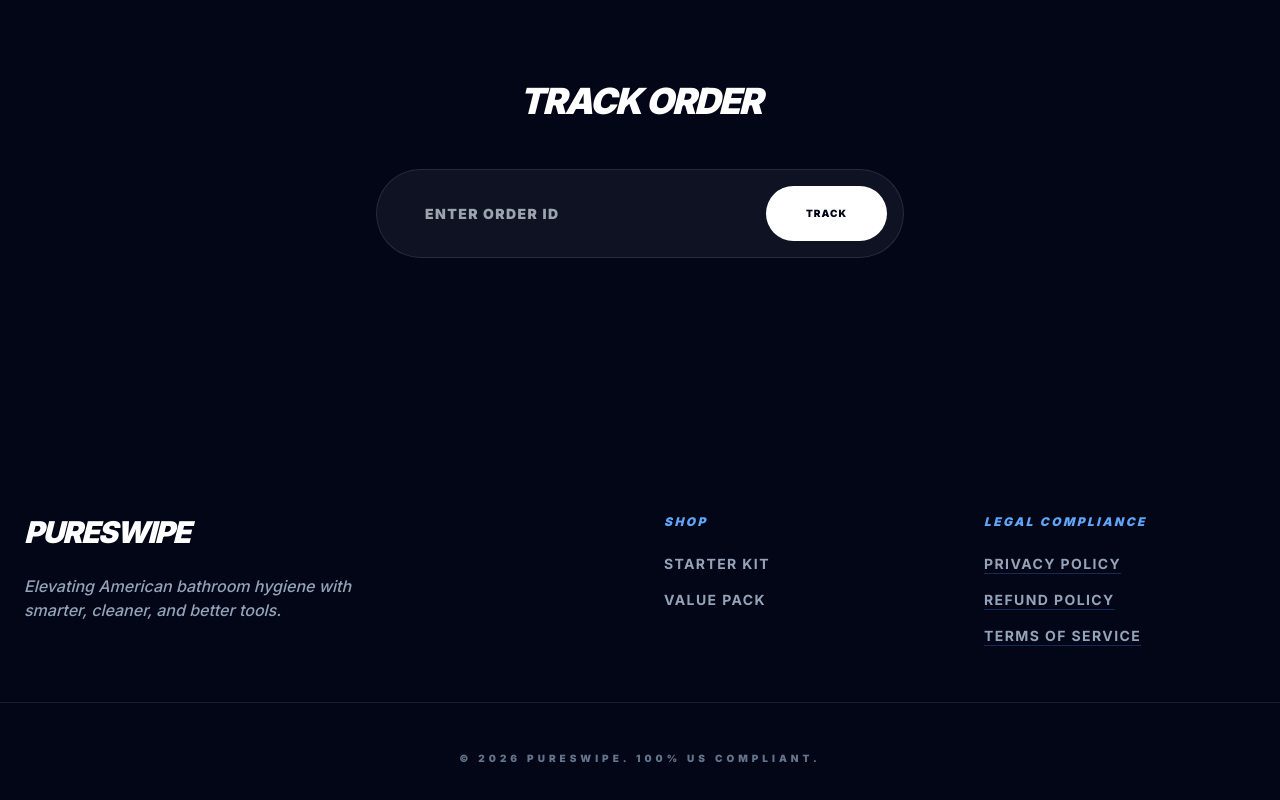
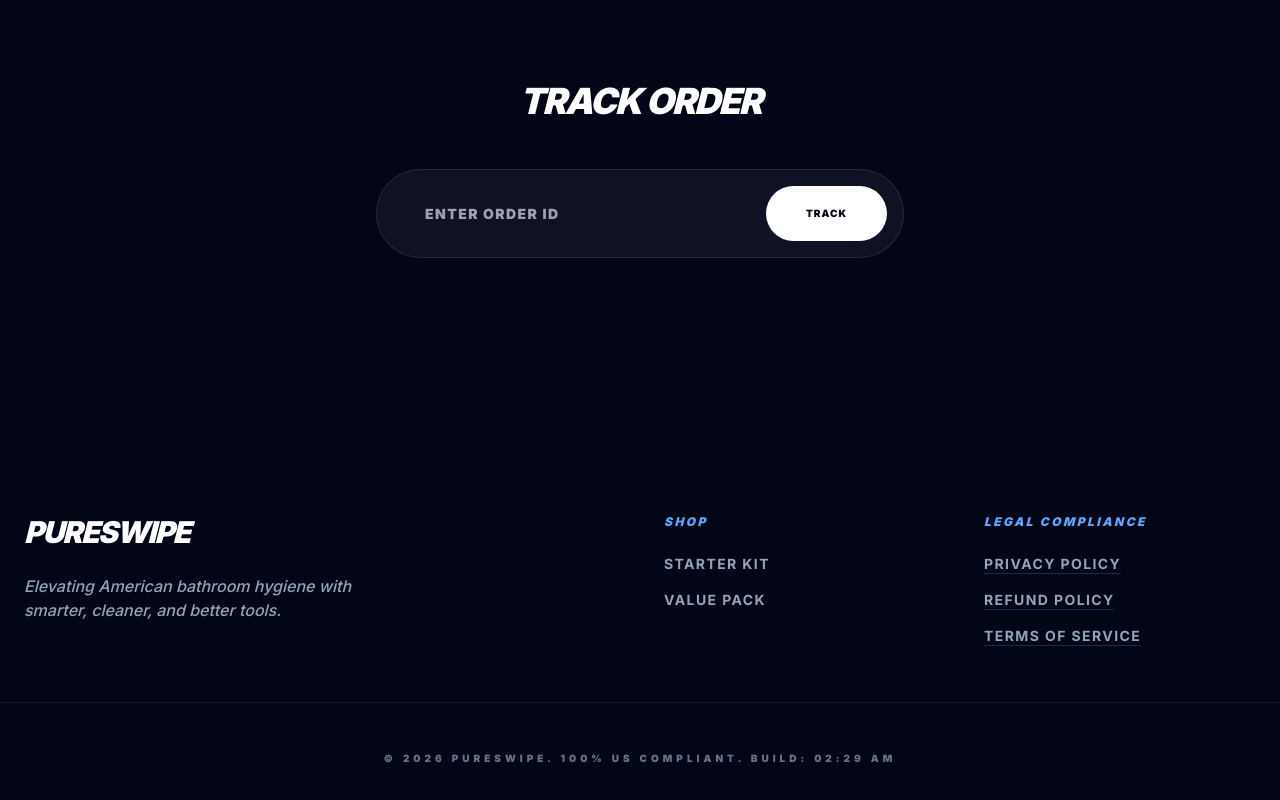
Before and after one commit to kaixin888/pureswipe-site, a Next.js app: page / in a window 1280 px wide. Shown: the part 3016-3816 px from the top of the page. Built offline with nearby package versions, Linux system fonts and the light colour scheme.

Commit message:
Build: 02:29 AM - Force push with cache buster

```diff
--- a/app/layout.js
+++ b/app/layout.js
@@ -74,7 +74,7 @@ export default function RootLayout({ children }) {
             </div>
           </div>
           <div className="max-w-7xl mx-auto px-6 text-center text-slate-500 text-[10px] font-black uppercase tracking-[0.4em]">
-            © 2026 PureSwipe. 100% US Compliant.
+            © 2026 PureSwipe. 100% US Compliant. Build: 02:29 AM
           </div>
         </footer>
       </body>
```
